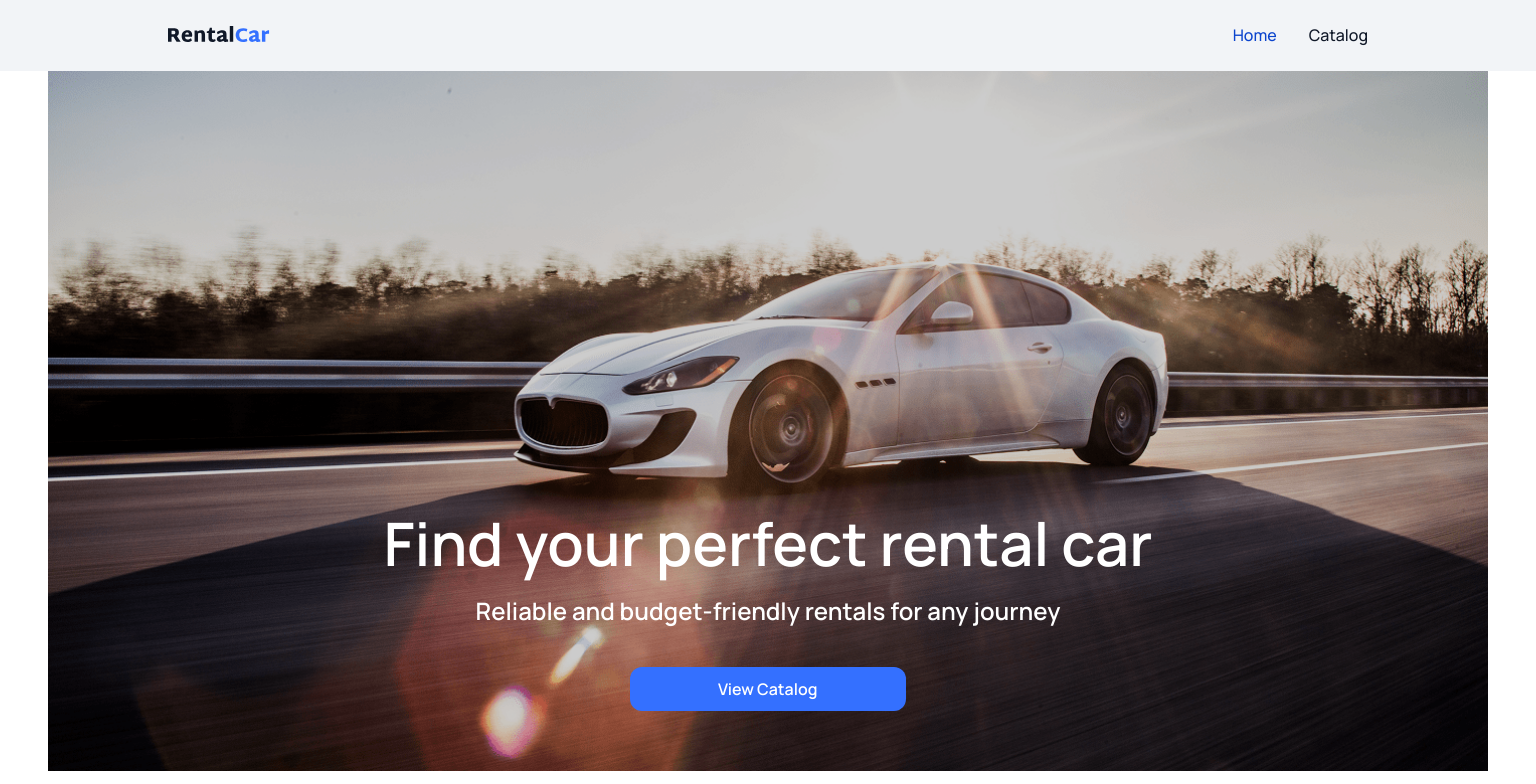
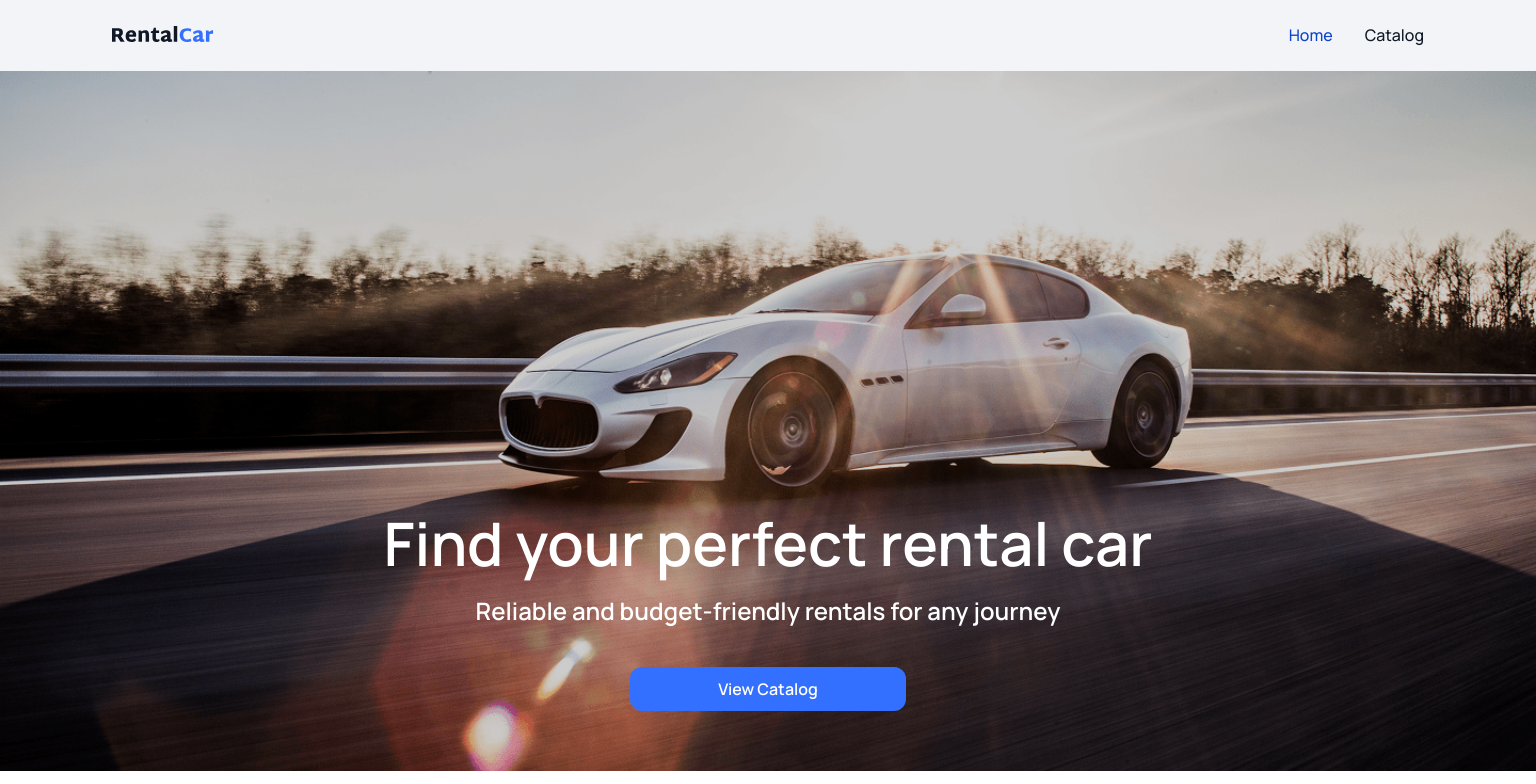
Before and after one commit to Pavlo-Malysh/rental-car, a Next.js app: page / in a window 1536 px wide. Shown: the top 784 px of the page. Built offline with nearby package versions, Linux system fonts and the light colour scheme.

Commit message:
add adaptive styles to the hero page

```diff
--- a/app/globals.css
+++ b/app/globals.css
@@ -102,12 +102,35 @@ button {
 
 img {
   display: block;
-
+  height: auto;
 }
 
-.container {
+/* .container {
   max-width: 1440px;
   padding: 0 120px;
   margin: 0 auto;
 
+} */
+
+.container {
+  min-width: 320px;
+  max-width: 375px;
+  margin: 0 auto;
+  padding: 0 20px;
 }
+
+/* Styles for Tablet devices */
+@media only screen and (min-width: 768px) {
+  .container {
+    max-width: 768px;
+    padding: 0 32px;
+  }
+}
+
+/* Styles for Desktop devices */
+@media only screen and (min-width: 1440px) {
+  .container {
+    max-width: 1440px;
+    padding: 0 64px;
+  }
+}
--- a/components/Hero/Hero.module.css
+++ b/components/Hero/Hero.module.css
@@ -1,21 +1,28 @@
 .title {
     font-family: "Manrope", sans-serif;
     font-weight: 700;
-    font-size: 60px;
-    line-height: 1.2;
+    font-size: 36px;
+    line-height: 1.1;
     text-align: center;
     color: #fff;
+    display: block;
+    margin: 0 auto;
     margin-bottom: 16px;
+    max-width: 375px;
+
 }
 
 .text {
     font-family: "Manrope", sans-serif;
     font-weight: 600;
-    font-size: 24px;
+    font-size: 16px;
     line-height: 1.33333;
     text-align: center;
+    max-width: 280px;
+    display: block;
+    margin: 0 auto;
     color: #fff;
-    margin-bottom: 40px;
+    margin-bottom: 30px;
 }
 
 
@@ -25,10 +32,10 @@
     font-size: 16px;
     line-height: 1.25;
     color: #fff;
-
+    text-align: center;
     border-radius: 12px;
-    padding: 12px 88px;
-    max-width: 276px;
+    padding: 12px 58px;
+    max-width: 216px;
     background-color: #3470ff;
     display: block;
     margin: 0 auto;
@@ -54,3 +61,60 @@
         background-image: url("/hero-img@2x.png");
     }
 }
+
+
+/* Styles for Tablet devices */
+@media only screen and (min-width: 768px) {
+
+    .title {
+        max-width: 450px;
+        font-size: 48px;
+        line-height: 1.2;
+        margin-bottom: 12px;
+    }
+
+    .text {
+        font-size: 16px;
+        line-height: 1.33333;
+        margin-bottom: 20px;
+        max-width: 280px;
+    }
+
+    .bgImage {
+
+        height: 700px;
+        padding-top: 426px;
+        padding-bottom: 60px;
+    }
+}
+
+/* Styles for Desktop devices */
+@media only screen and (min-width: 1440px) {
+
+    .title {
+        max-width: 785px;
+        font-size: 60px;
+        line-height: 1.2;
+        margin-bottom: 16px;
+    }
+
+    .text {
+        font-size: 24px;
+        line-height: 1.33333;
+        text-align: center;
+        max-width: 590px;
+        margin-bottom: 40px;
+    }
+
+    .heroLink {
+        padding: 12px 88px;
+        max-width: 276px;
+        background-color: #3470ff;
+        display: block;
+        margin: 0 auto;
+    }
+
+    .bgImage {
+        padding-top: 436px;
+    }
+}
--- a/components/Hero/Hero.tsx
+++ b/components/Hero/Hero.tsx
@@ -9,7 +9,7 @@ const Hero = () => {
 
 
     return (
-        <div className={`${css.bgImage} container`}>
+        <div className={`${css.bgImage}`}>
             <h1 className={css.title}>Find your perfect rental car</h1>
             <p className={css.text}>Reliable and budget-friendly rentals for any journey</p>
             <Link href="/catalog" className={css.heroLink}>View Catalog</Link>
```
Also changed, not shown: public/icons.svg.
